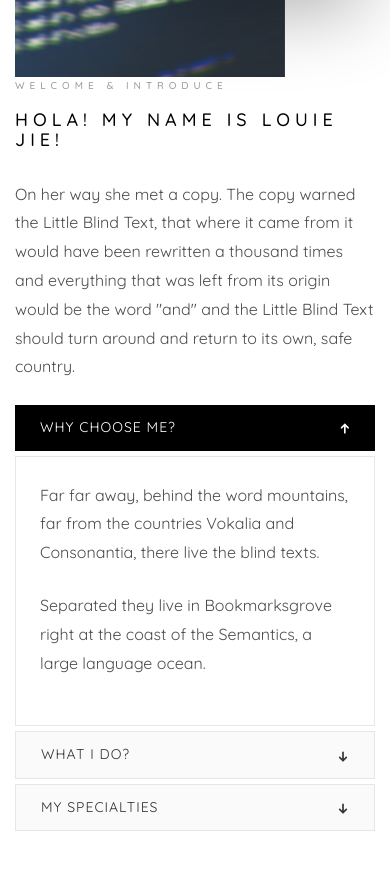
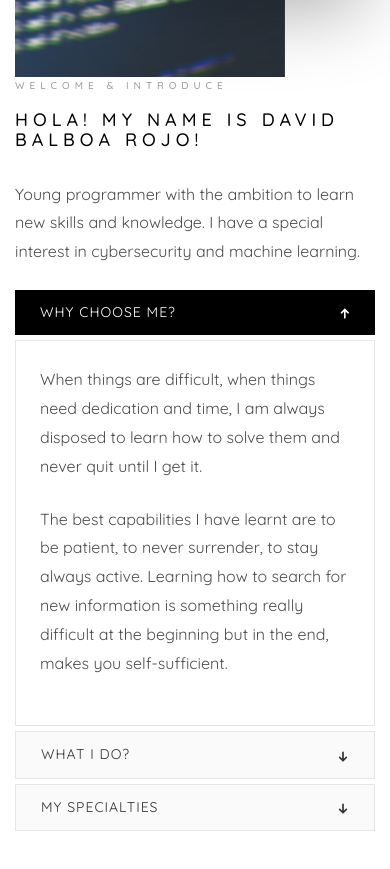
Before and after one commit to ecstasy10/web, a plain HTML site: page about.html in a window 390 px wide. Shown: the part 553-1422 px from the top of the page. Drawn offline with Linux system fonts and the light colour scheme; files whose address does not match are found by name.

Commit message:
cambios responsive

```diff
--- a/about.html
+++ b/about.html
@@ -71,8 +71,9 @@
 						<div class="col-md-6 animate-box" data-animate-effect="fadeInLeft">
 							<div class="about-desc">
 								<span class="heading-meta">Welcome &amp; Introduce</span>
-								<h3>Hola! my name is Louie Jie!</h3>
-								<p>On her way she met a copy. The copy warned the Little Blind Text, that where it came from it would have been rewritten a thousand times and everything that was left from its origin would be the word "and" and the Little Blind Text should turn around and return to its own, safe country.</p>
+								<h3>Hola! my name is David Balboa Rojo!</h3>
+								<p>Young programmer with the ambition to learn new skills and knowledge. I have a special interest in
+									cybersecurity and machine learning.</p>
 							</div>
 							<div class="fancy-collapse-panel">
 								<div class="panel-group" id="accordion" role="tablist" aria-multiselectable="true">
@@ -87,10 +88,13 @@
 									         <div class="panel-body">
 									            <div class="row">
 										      		<div class="col-md-6">
-										      			<p>Far far away, behind the word mountains, far from the countries Vokalia and Consonantia, there live the blind texts. </p>
+										      			<p>When things are difficult, when things need dedication and time, I am always disposed to learn how
+										      				to solve them and never quit until I get it.</p>
 										      		</div>
 										      		<div class="col-md-6">
-										      			<p>Separated they live in Bookmarksgrove right at the coast of the Semantics, a large language ocean.</p>
+										      			<p>The best capabilities I have learnt are to be patient, to never surrender, to stay
+										      				always active. Learning how to search for new information is something really difficult at the
+										      				beginning but in the end, makes you self-sufficient.</p>
 										      		</div>
 										      	</div>
 									         </div>
```
Also changed, not shown: index.html (+5 -5 lines).
